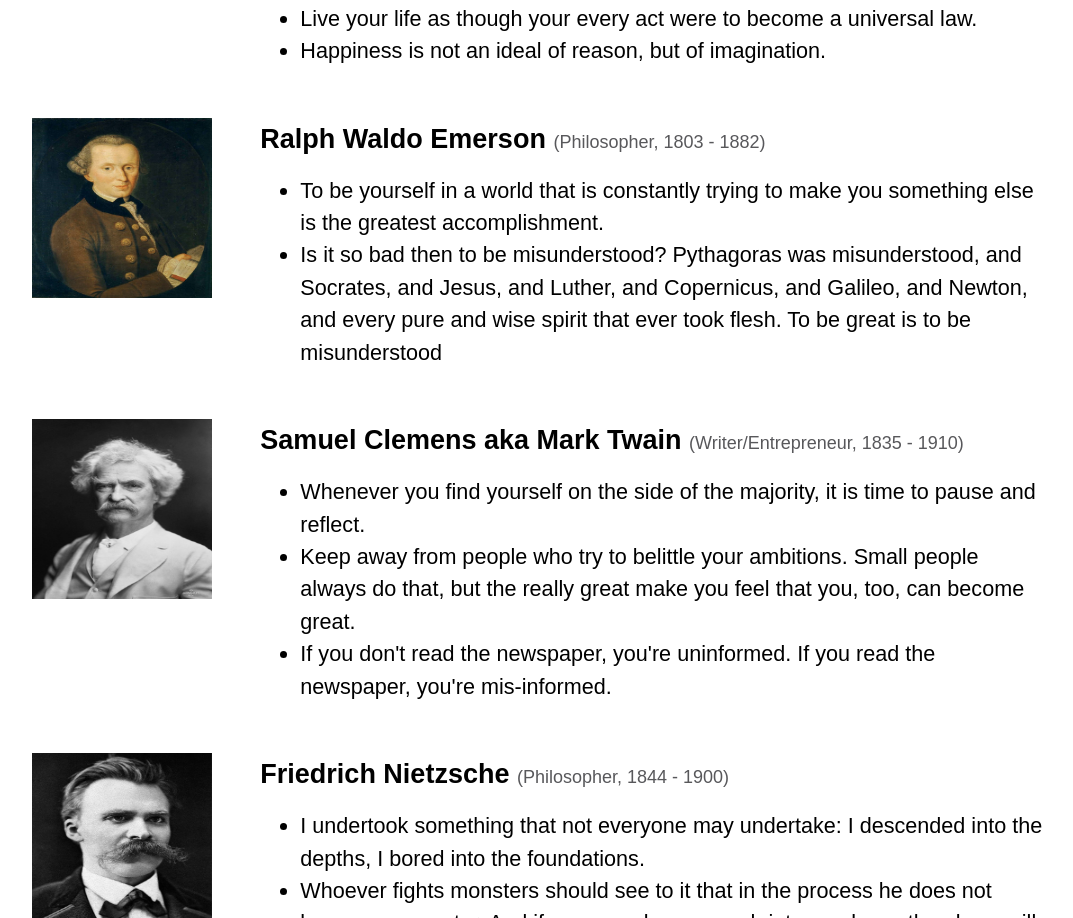
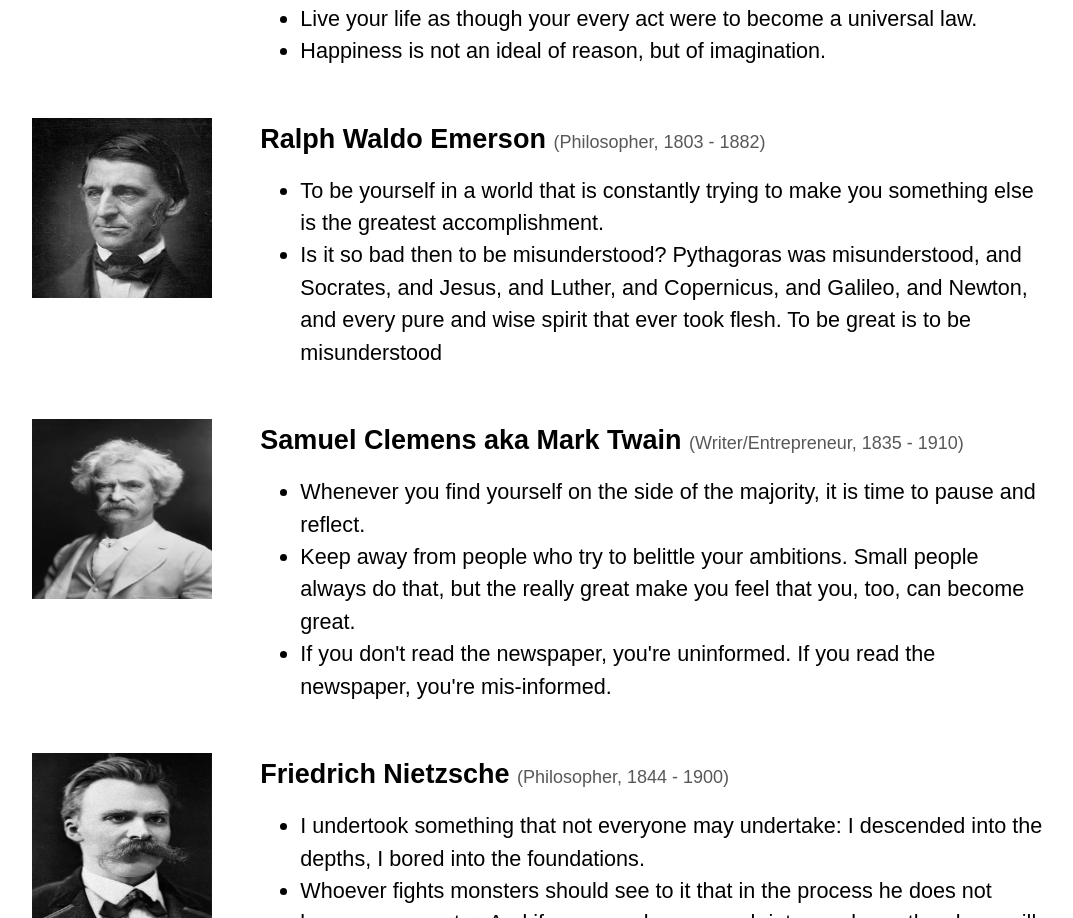
Before and after one commit to lreynolds188/Portfolio, a Next.js app: page /quotes in a window 1280 px wide. Shown: the part 4851-5769 px from the top of the page, without its empty margins (99-1172 px from the left). Built offline with nearby package versions, Linux system fonts and the light colour scheme.

Commit message:
Update quotes.js

```diff
--- a/pages/quotes.js
+++ b/pages/quotes.js
@@ -34,7 +34,6 @@ export default function Home() {
               <li>Let him that would move the world first move himself.</li>
               <li>Be slow to fall into friendship; but when thou art in, continue firm and constant.</li>
             </ul>
-
           </div><br /><br />
           <div className={styles.picture}>
             <Image src="/plato.jpg" alt="Plato" width={180} height={180} />
@@ -180,7 +179,7 @@ export default function Home() {
             </ul>
           </div><br /><br />
           <div className={styles.picture}>
-            <Image src="/kant.jpg" alt="Kant" width={180} height={180} />
+            <Image src="/emerson.jpg" alt="Emerson" width={180} height={180} />
           </div>
           <div className={styles.content}>
             <h3 className={styles.noTopMargin}>Ralph Waldo Emerson&nbsp;</h3><p className={styles.info}>(Philosopher, 1803 - 1882)</p>
```
